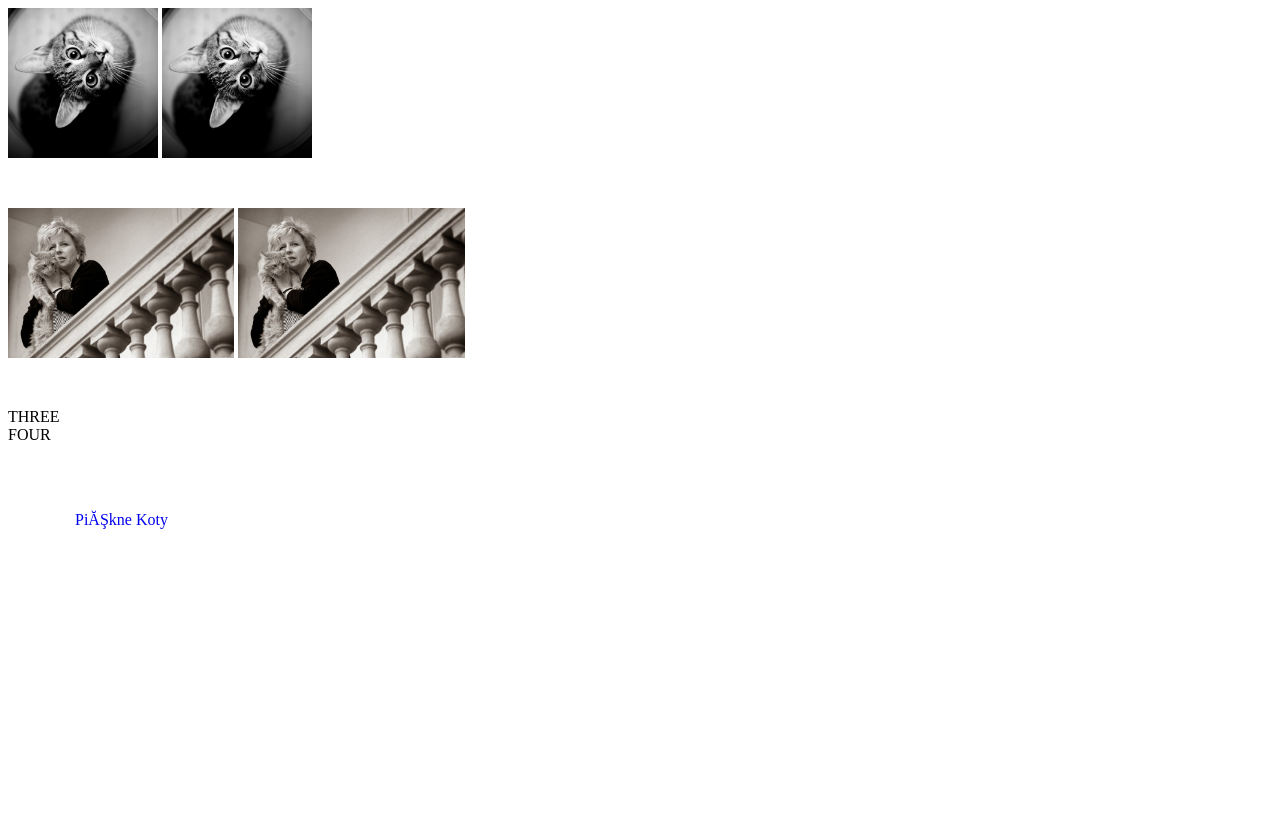
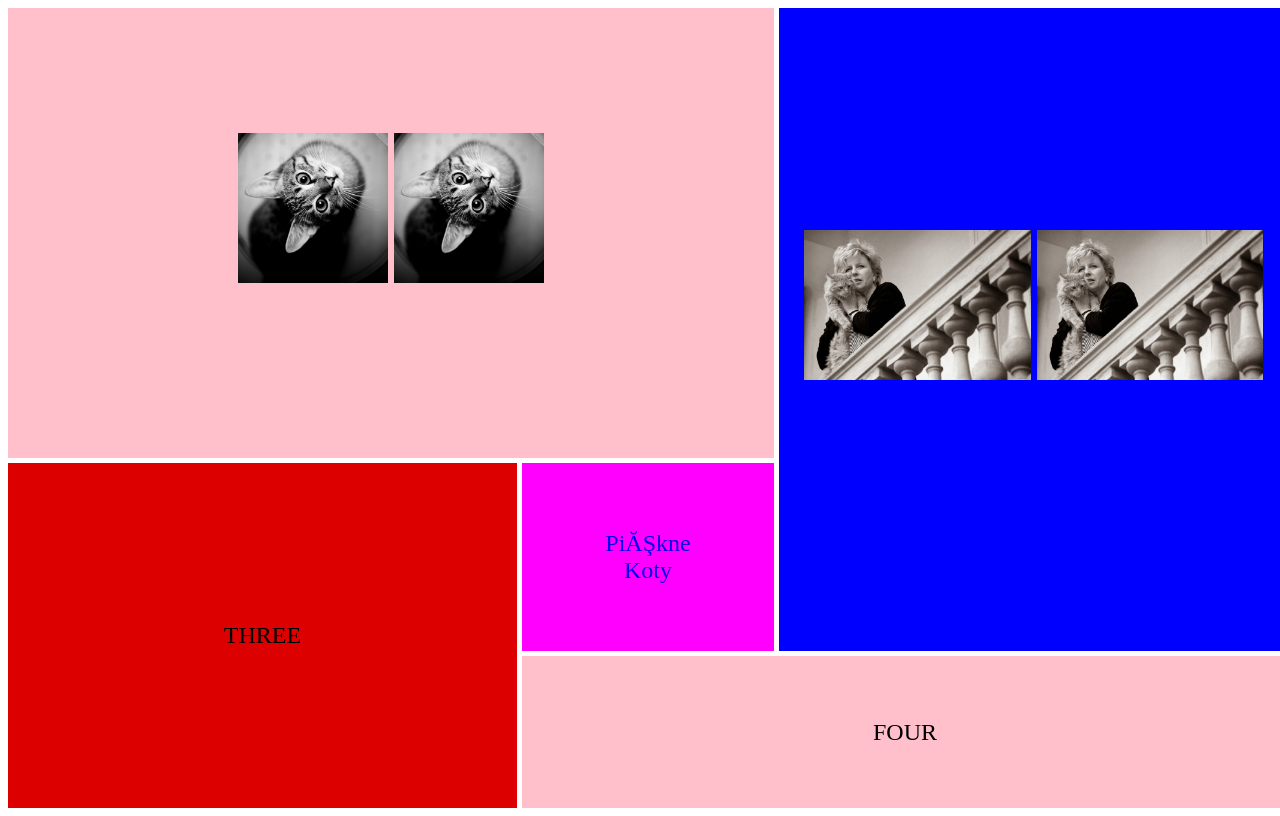
Before and after one commit to jolapaslek/jola, a plain HTML site: page docs/index.html in a window 1280 px wide. Drawn offline with Linux system fonts and the light colour scheme.

Commit message:
Update index.css

```diff
--- a/docs/index.css
+++ b/docs/index.css
@@ -1,40 +1,51 @@
-<!DOCTYPE html>
-<html lang="pl">
-<head>
-    <meta charset="windows-1250">
-    <title>CSS Units: VW, FR</title>
-    <link rel="stylesheet" href="index.css">
-    <style>
-a:link, a:visited {
-    padding: 67px;
-	text-align: center;
-    text-decoration: none;
-    display: inline-block;
+body {
+  font-size: 1.5em;
 }
-a:hover, a:active {
-    background-color: #ff00cc;
+
+.main {
+  display: grid;
+  grid-gap: 5px;
+  grid-template-columns: 1fr 1fr 1fr 1fr 1fr;
+  grid-template-rows: 1fr 1fr 1fr 1fr 1fr;
+  height: 100vh;
+  width: 100vw;
 }
-</style>
-</head>
-<body>
 
-<div class="main">
-    <div class="one">
-   <div class="fakeimg" style="height:200px;"><img src="kot.jpg" style="height:150px;"> <img src="kot.jpg" style="height:150px;"></div>
-    </div>
-    <div class="two">
-     <div class="fakeimg" style="height:200px;"><img src="janda.jpg" style="height:150px;"> <img src="janda.jpg" style="height:150px;"></div>
-    </div>
-    <div class="three">
-      THREE
-    </div>
-    <div class="four">
-      FOUR
-    </div>
-    <div class="five">
-    <a href="koty.html">Piêkne Koty</a>
-    </div>
-</div>
+.one {
+  grid-area: 1/1/4/4;
+  background-color: pink;
+}
 
-</body>
-</html>
+.two {
+  grid-area: 1/4/5/6;
+  background-color: blue;
+}
+
+.three {
+  grid-area: 4/1/7/3;
+  background-color: #dd0000;
+}
+
+.four {
+ grid-area: 5/3/7/6;
+  background-color: pink;
+}
+.five {
+  grid-area: 4/3/5/4;
+  background-color: #ff00ff;
+}
+.main > div {
+  display: flex;
+  flex-direction: column;
+  justify-content: center;
+  text-align: center;
+}
+
+@media screen and (max-width: 600px) {
+  .main {
+    display: block;
+  }
+  .main > div {
+    height: 200px;
+  }
+}
```
